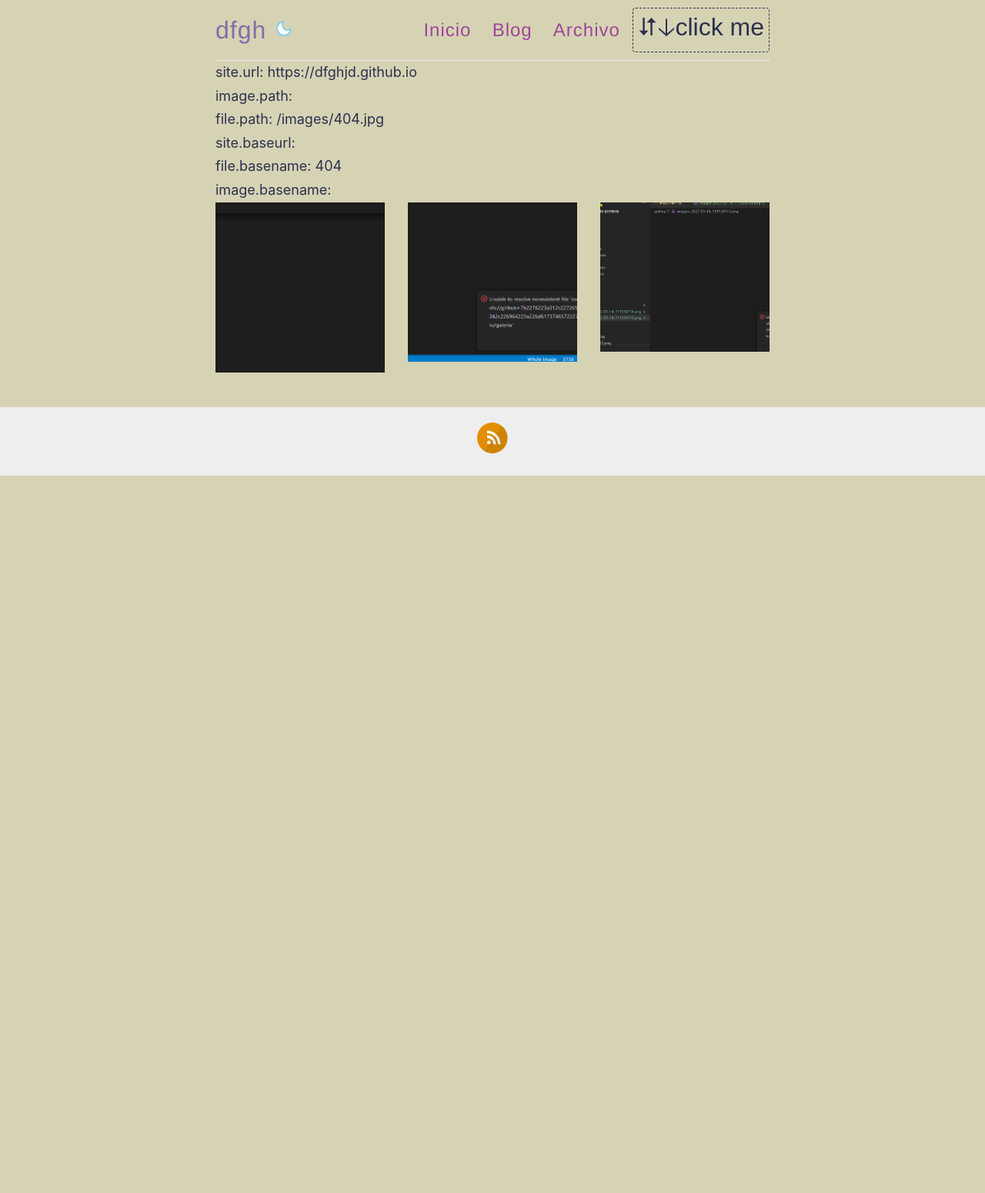
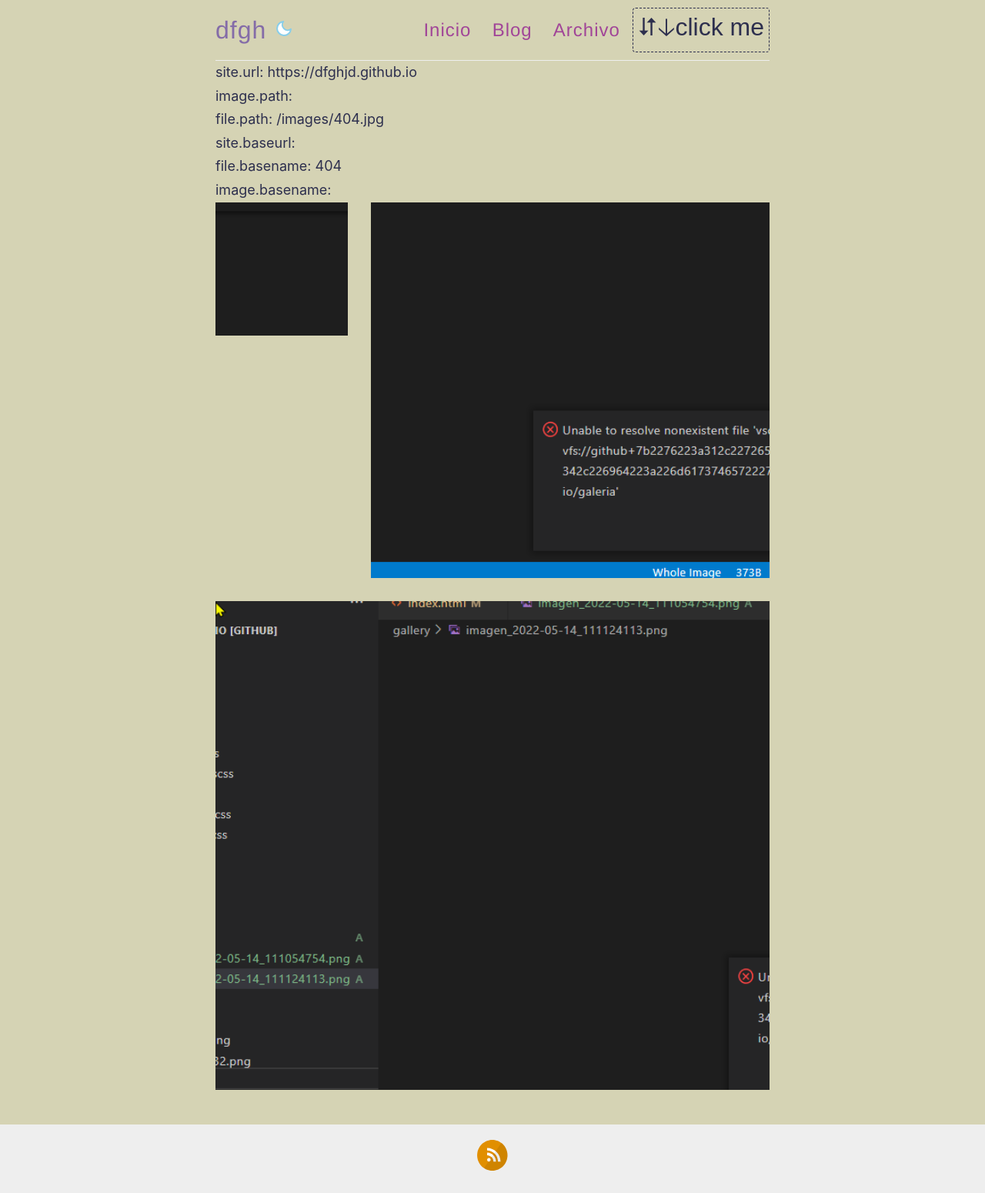
Before and after one commit to dfghjd/dfghjd.github.io, a Jekyll site: the page built from index.html, in a window 1280 px wide. Shown: the whole page at 77% size. Built offline with Jekyll 4.4.1, drawn with Linux system fonts in a browser that asks for light colours; before the commit the page ends 900 px from its top, so only the background shows below that.

Commit message:
no flex-basis

```diff
--- a/index.html
+++ b/index.html
@@ -34,7 +34,6 @@ layout: default
         position: relative;
         height: auto;
         flex-grow: 1;
-        flex-basis: 25%;
         margin: 0;
     }
     figure img{
```
